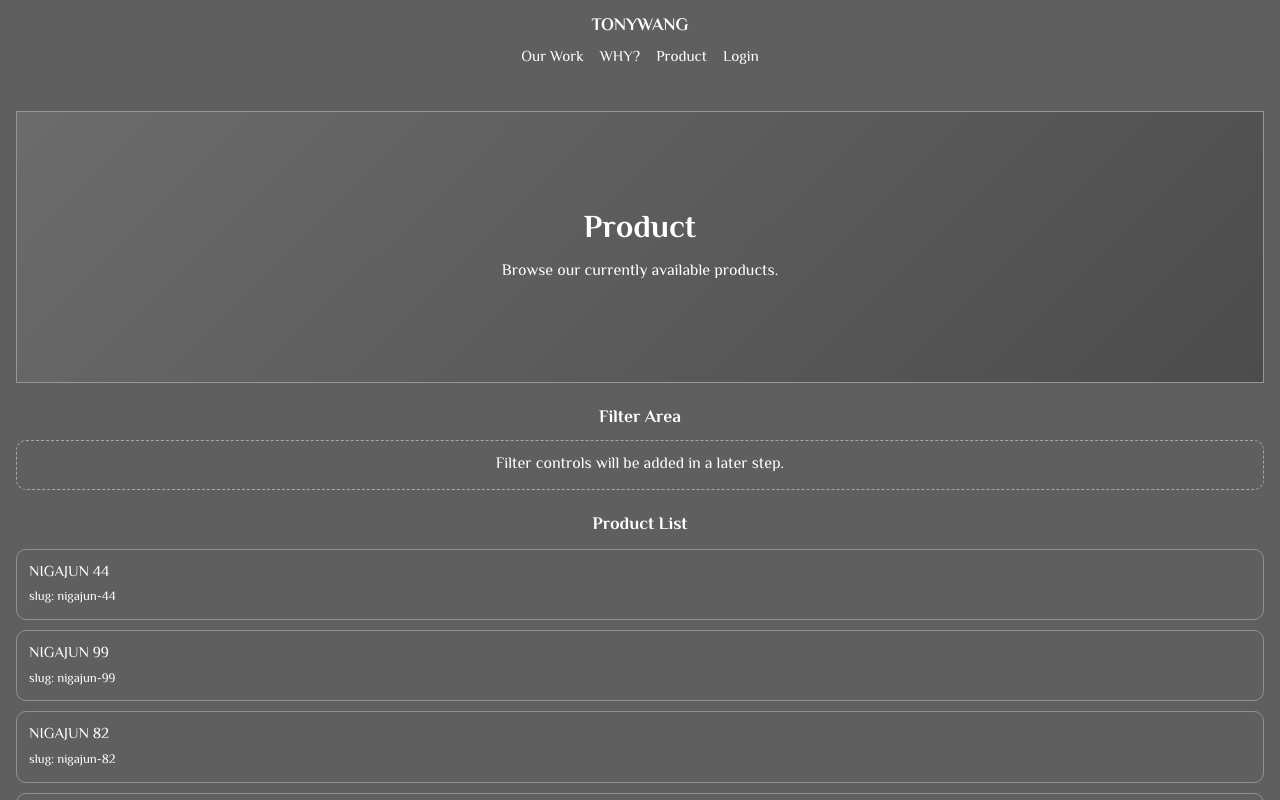
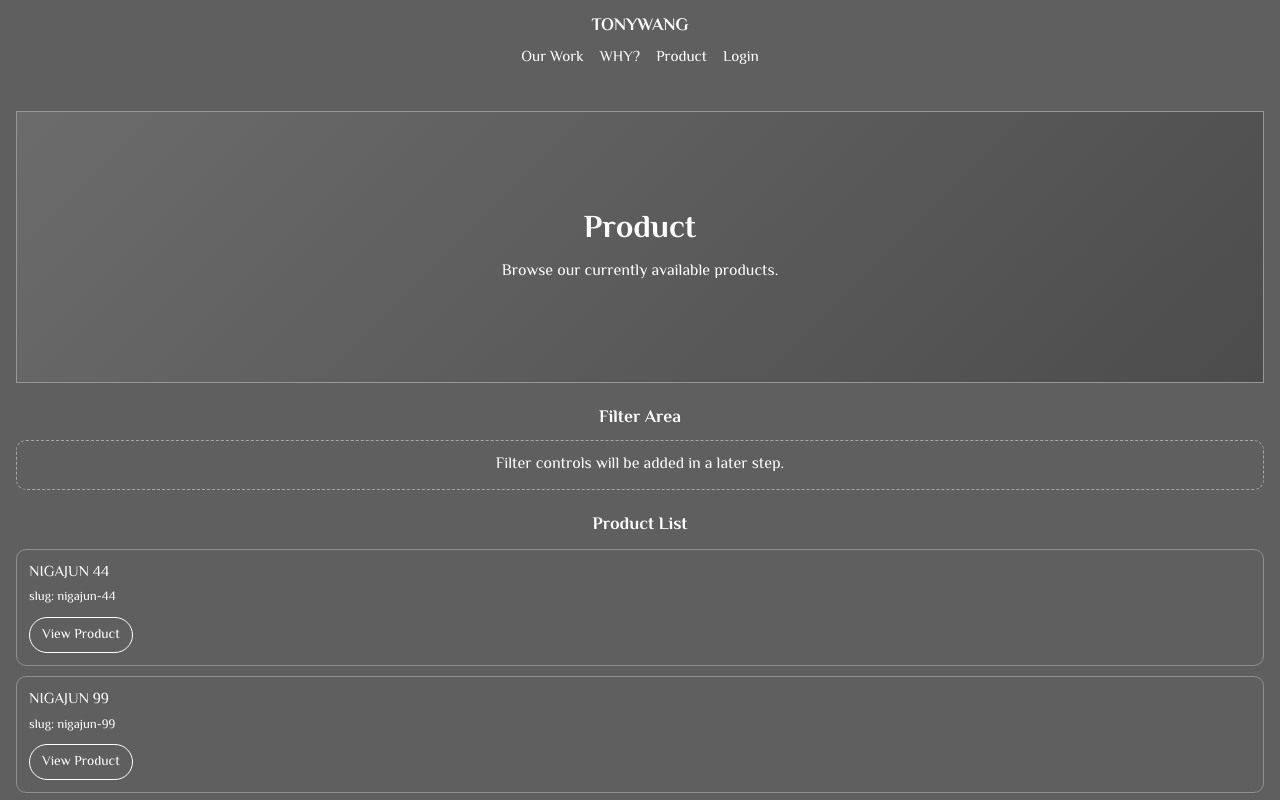
Before and after one commit to iamtonywang/tonytony, a Next.js app: page /products in a window 1280 px wide. Shown: the top 800 px of the page. Built offline with nearby package versions, Linux system fonts and the light colour scheme; a web font is replaced by a local one.

Commit message:
connect product cards using existing slugs

```diff
--- a/src/components/sections/Product/ProductListSection/ProductListSection.module.css
+++ b/src/components/sections/Product/ProductListSection/ProductListSection.module.css
@@ -35,3 +35,18 @@
   line-height: 1.4;
   color: inherit;
 }
+
+.viewButton {
+  margin-top: 10px;
+  display: inline-flex;
+  align-items: center;
+  justify-content: center;
+  min-height: 36px;
+  padding: 8px 12px;
+  border: 1px solid currentColor;
+  border-radius: 999px;
+  color: inherit;
+  text-decoration: none;
+  font-size: 0.85rem;
+  line-height: 1.2;
+}
--- a/src/components/sections/Product/ProductListSection/ProductListSection.tsx
+++ b/src/components/sections/Product/ProductListSection/ProductListSection.tsx
@@ -1,3 +1,4 @@
+import Link from "next/link";
 import styles from "./ProductListSection.module.css";
 
 const PRODUCT_ITEMS = [
@@ -20,6 +21,9 @@ export default function ProductListSection() {
           <article key={item.slug} className={styles.card}>
             <p className={styles.productName}>{item.name}</p>
             <p className={styles.productSlug}>slug: {item.slug}</p>
+            <Link href={`/products/${item.slug}`} className={styles.viewButton}>
+              View Product
+            </Link>
           </article>
         ))}
       </div>
```
